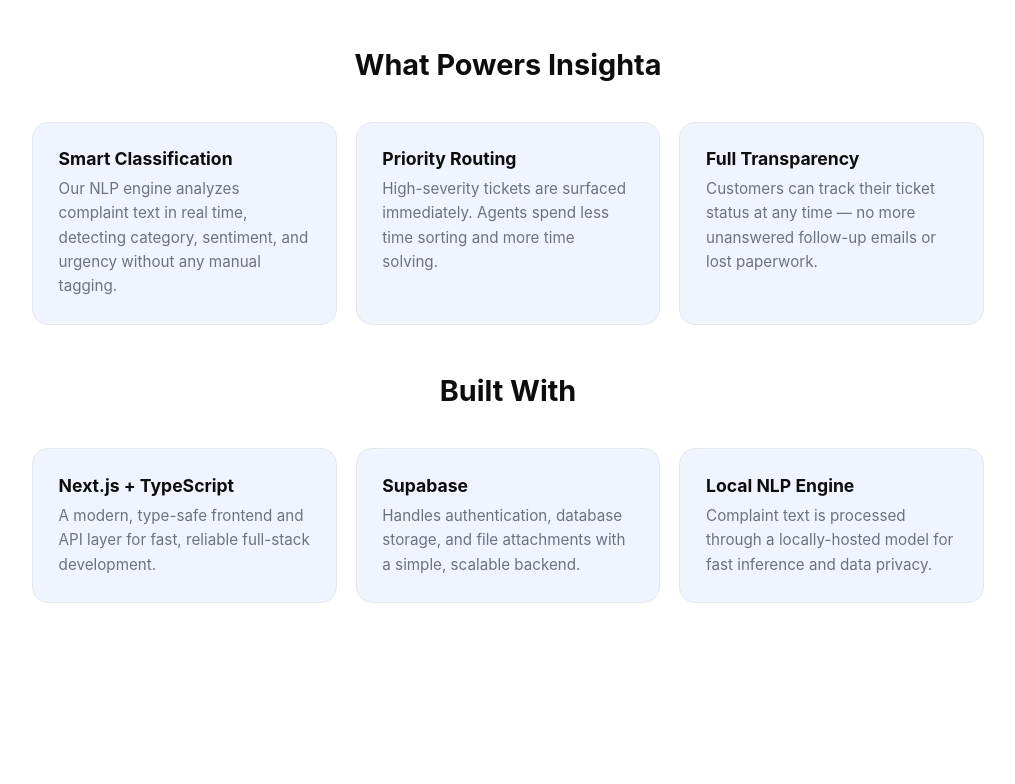
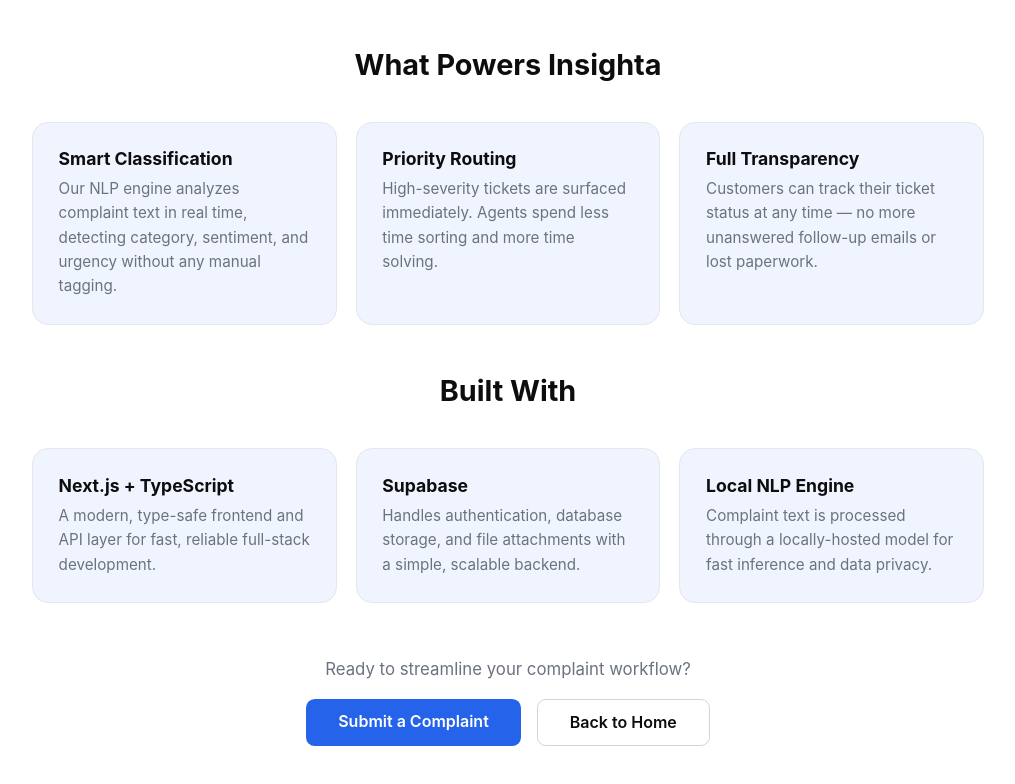
Before and after one commit to radishdonuts/Insighta_AppDevLab, a Next.js app in the folder frontend/: page /about in a window 1280 px wide. Shown: the part 667-1451 px from the top of the page, without its empty margins (132-1147 px from the left). Before the commit the page ends 1350 px from the top, so only its background shows below. Built offline with nearby package versions, Linux system fonts and the light colour scheme.

Commit message:
CTA section

```diff
--- a/frontend/app/about/page.tsx
+++ b/frontend/app/about/page.tsx
@@ -79,6 +79,21 @@
             </p>
           </article>
         </div>
+
+        {/* CTA */}
+        <div style={{ textAlign: "center", marginTop: "3.5rem" }}>
+          <p style={{ color: "var(--muted)", marginBottom: "1.2rem", fontSize: "1.05rem" }}>
+            Ready to streamline your complaint workflow?
+          </p>
+          <div className="hero-buttons">
+            <Link href="/submit" className="btn-primary">
+              Submit a Complaint
+            </Link>
+            <Link href="/" className="btn-outline">
+              Back to Home
+            </Link>
+          </div>
+        </div>
       </section>
     </>
   );
```
